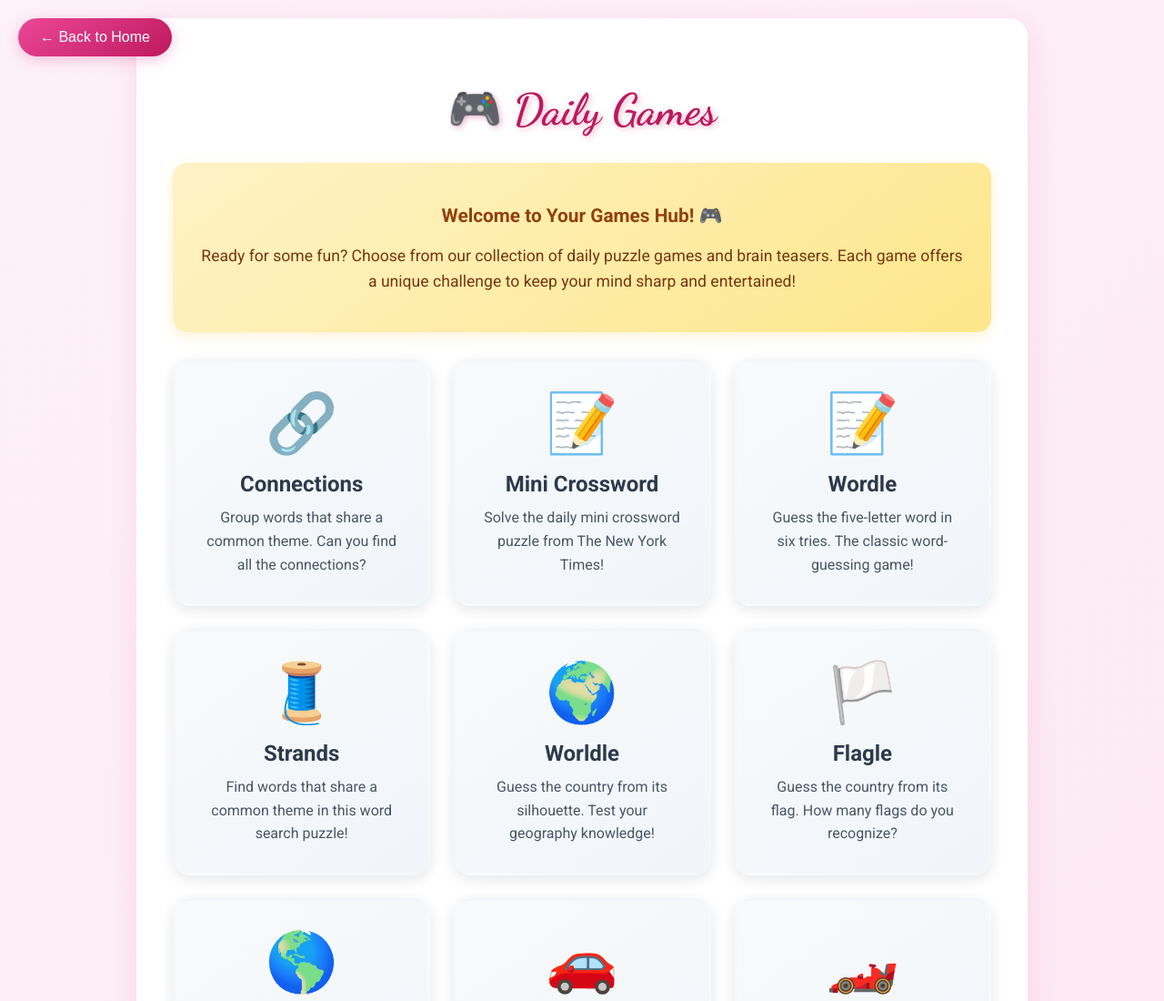
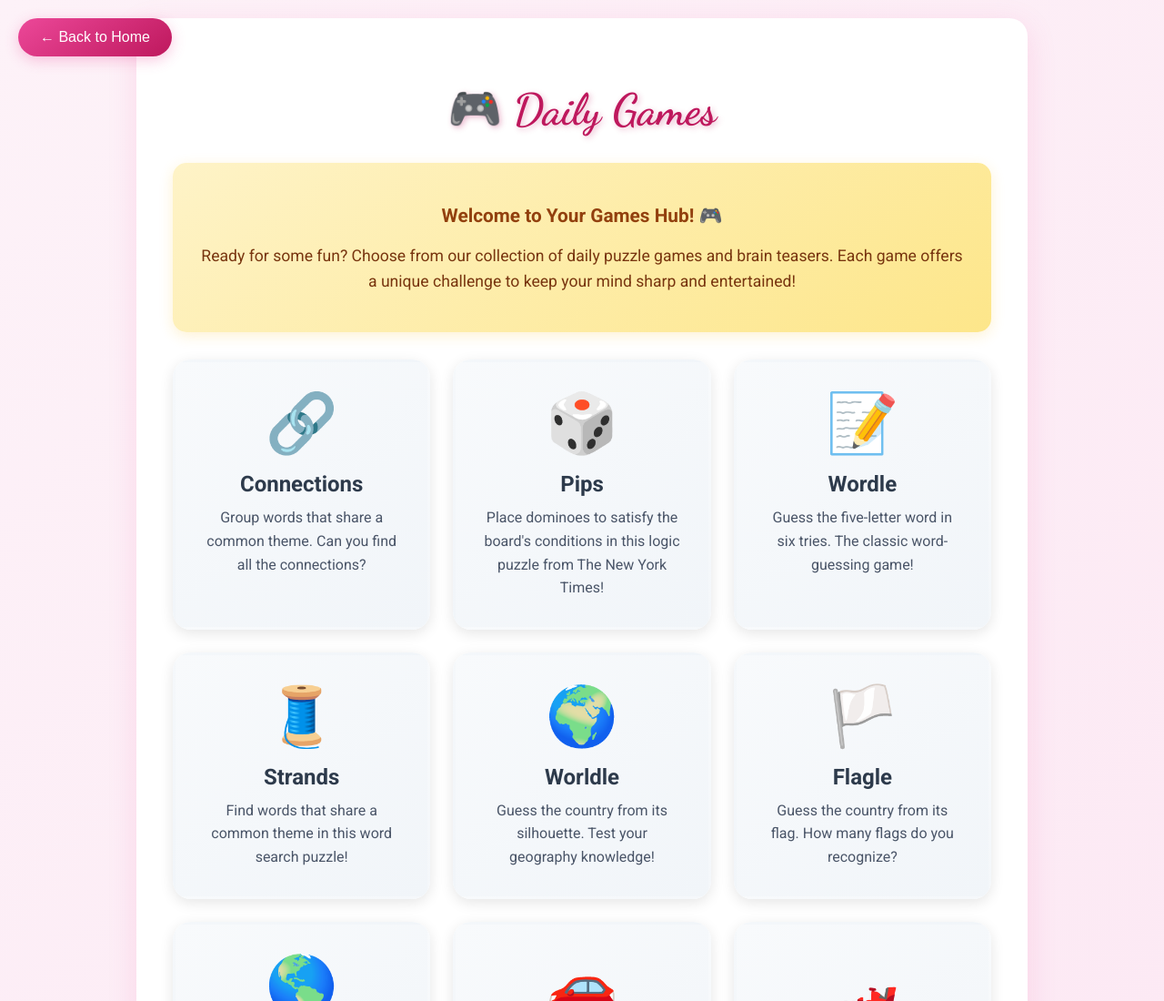
Before and after one commit to ompatel215/VT, a plain HTML site: page daily-games.html in a window 1280 px wide. Shown: the top 1100 px of the page at 91% size. Drawn offline with Linux system fonts and the light colour scheme.

Commit message:
Added Pips

```diff
--- a/daily-games.html
+++ b/daily-games.html
@@ -338,10 +338,10 @@
                 <div class="game-description">Group words that share a common theme. Can you find all the connections?</div>
             </div>
 
-            <div class="game-card" onclick="window.open('https://www.nytimes.com/crosswords/game/mini', '_blank')">
-                <div class="game-icon">📝</div>
-                <div class="game-title">Mini Crossword</div>
-                <div class="game-description">Solve the daily mini crossword puzzle from The New York Times!</div>
+            <div class="game-card" onclick="window.open('https://www.nytimes.com/games/pips', '_blank')">
+                <div class="game-icon">🎲</div>
+                <div class="game-title">Pips</div>
+                <div class="game-description">Place dominoes to satisfy the board's conditions in this logic puzzle from The New York Times!</div>
             </div>
 
             <div class="game-card" onclick="window.open('https://www.nytimes.com/games/wordle/index.html', '_blank')">
```
